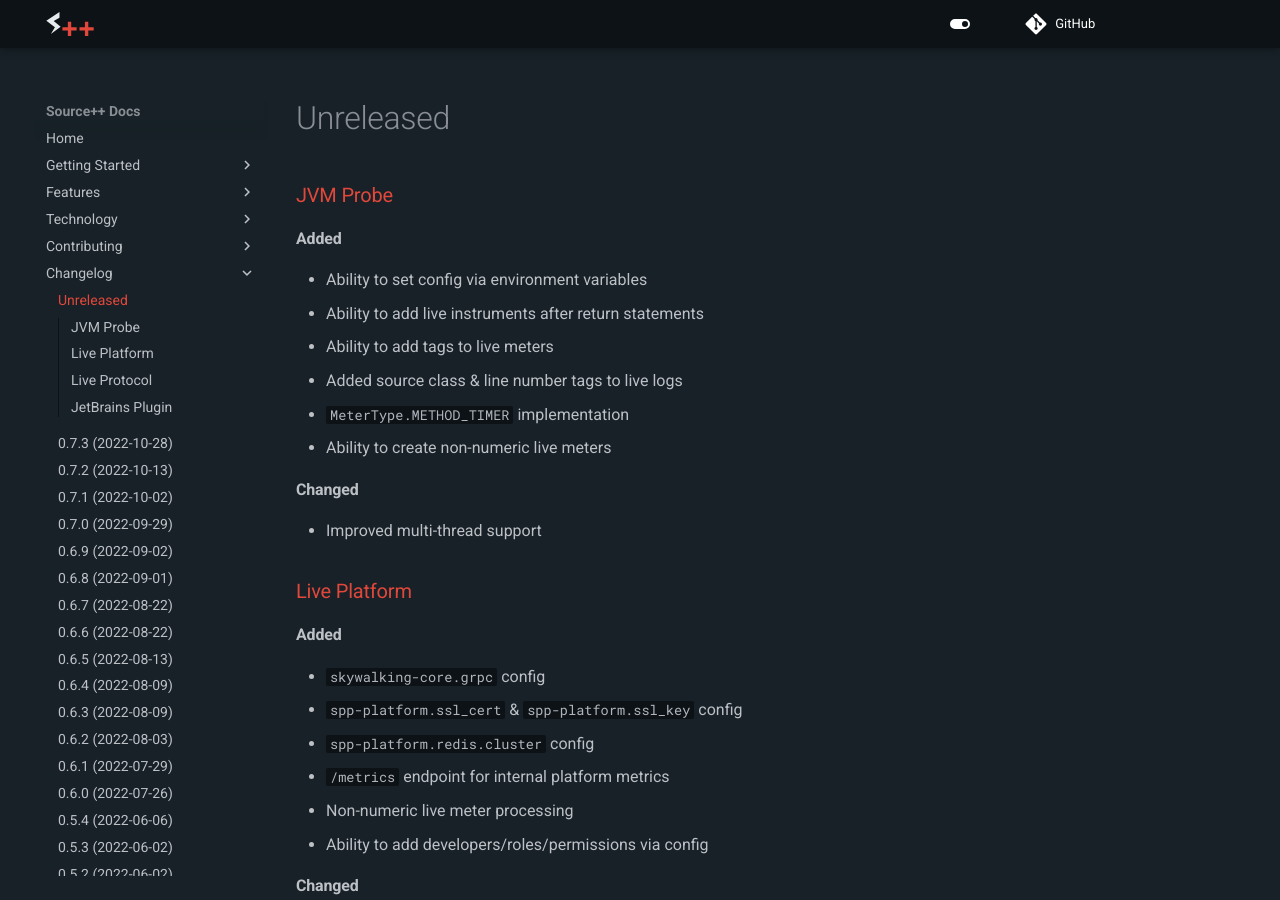
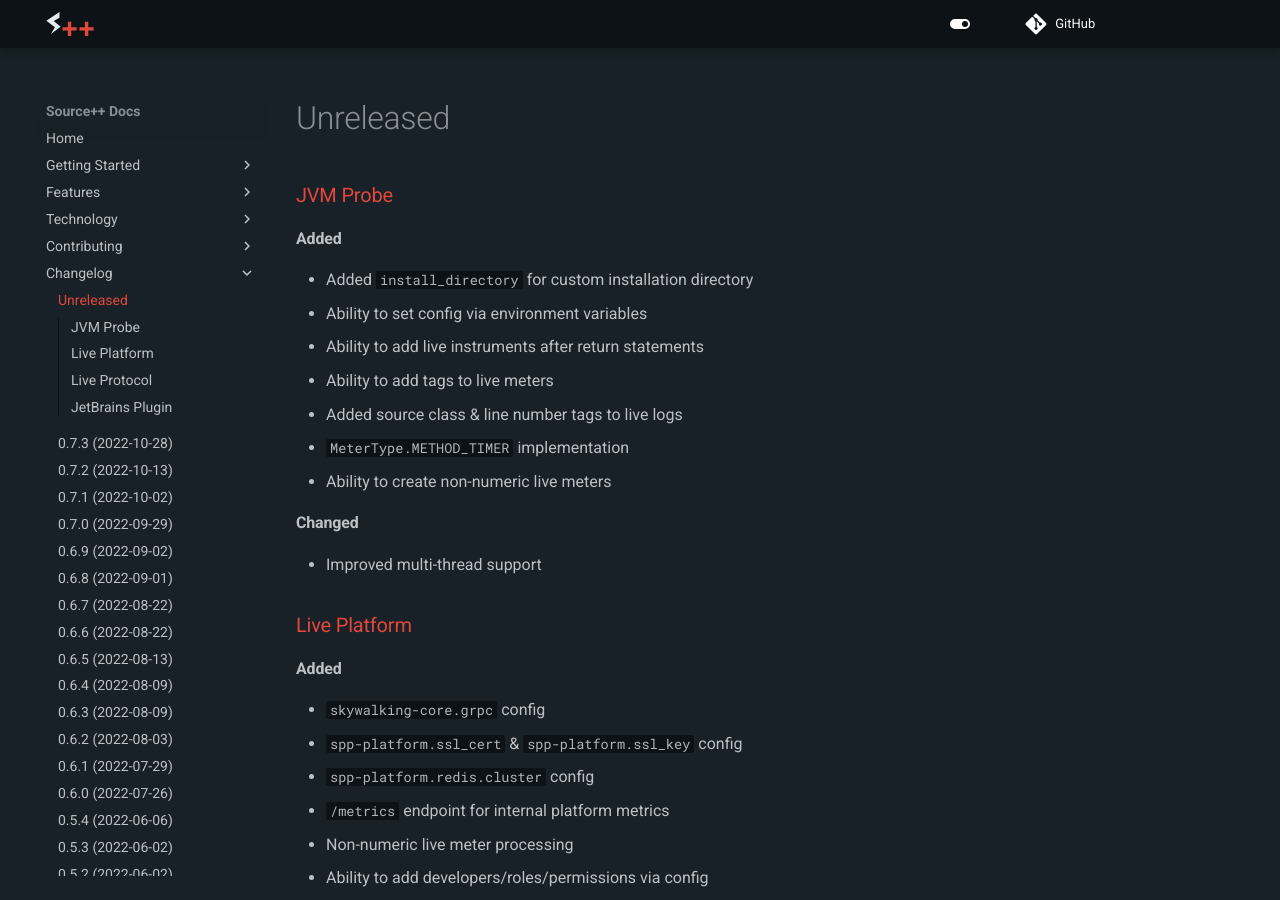
Before and after one commit to sourceplusplus/documentation, an MkDocs documentation site: the page built from docs/changelog/README.md, in a window 1280 px wide and 900 px high. Built offline with MkDocs 1.6.1 and Material for MkDocs 9.7.7, drawn with Linux system fonts in a browser that asks for light colours; comment, search, counter and statistics services are not loaded; the version menu is left out.

Commit message:
docs: changelog

```diff
--- a/docs/changelog/README.md
+++ b/docs/changelog/README.md
@@ -3,6 +3,7 @@
 ### [JVM Probe](https://github.com/sourceplusplus/probe-jvm)
 
 #### Added
+- Added `install_directory` for custom installation directory
 - Ability to set config via environment variables
 - Ability to add live instruments after return statements
 - Ability to add tags to live meters
```
